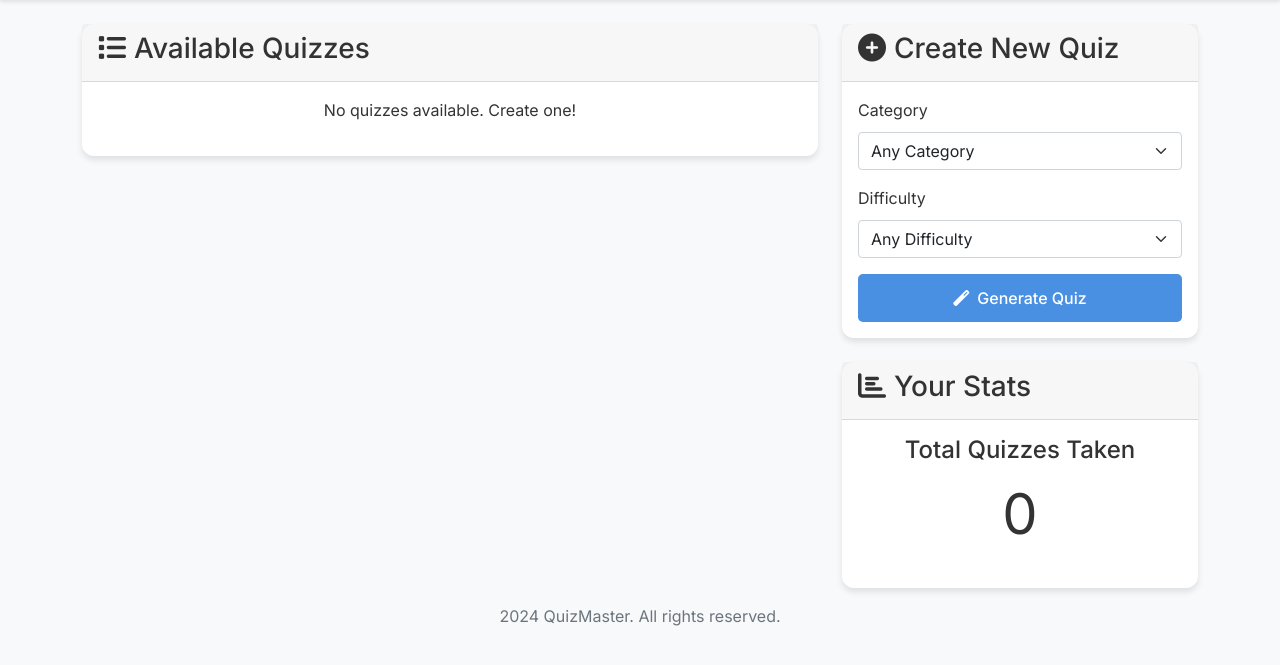
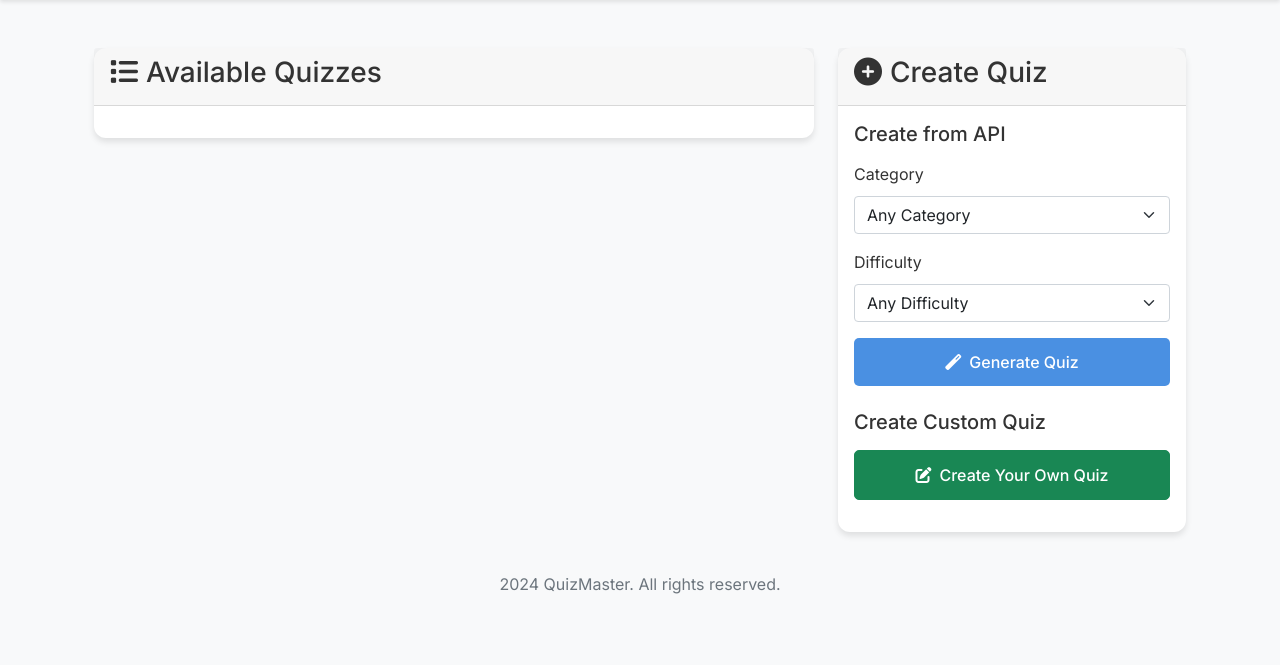
Before and after one commit to amine-zzr/quiz_app, a Flask app: page /dashboard in a window 1280 px wide. Shown: the part 78-743 px from the top of the page. Run offline with Flask 3, Linux system fonts and the light colour scheme; the visitor is signed in with stand-in values (Sample User, id 1); data that the repository does not hold is empty.

Commit message:
update the dashboard template to include a link to create custom quizzes

```diff
--- a/templates/dashboard.html
+++ b/templates/dashboard.html
@@ -1,45 +1,81 @@
 {% extends "base.html" %}
 
 {% block content %}
+<div class="container py-4">
     <div class="row">
+        <!-- Available Quizzes Section -->
         <div class="col-md-8">
+            <!-- User Created Quizzes -->
+            {% if user_quizzes %}
             <div class="card mb-4">
                 <div class="card-header">
-                <h3><i class="fas fa-list me-2"></i>Available Quizzes</h3>
+                    <h3><i class="fas fa-pencil-alt me-2"></i>Your Created Quizzes</h3>
                 </div>
                 <div class="card-body">
-                {% if quizzes %}
                     <div class="row">
-                    {% for quiz in quizzes %}
+                        {% for quiz in user_quizzes %}
                         <div class="col-md-6 mb-3">
                             <div class="card h-100">
                                 <div class="card-body">
                                     <h5 class="card-title">{{ quiz.title }}</h5>
                                     <p class="card-text">{{ quiz.description }}</p>
-                                    <div class="d-flex justify-content-between align-items-center">
-                                        <small class="text-muted">{{ quiz.questions|length }} questions</small>
-                                        <small class="text-muted">{{ quiz.time_limit }} minutes</small>
-                                    </div>
-                                </div>
-                                <div class="card-footer bg-transparent">
-                                    <a href="{{ url_for('take_quiz', quiz_id=quiz.id) }}" class="btn btn-primary w-100">
-                                        <i class="fas fa-play me-2"></i>Take Quiz
+                                    <p class="text-muted">
+                                        <small>
+                                            <i class="fas fa-clock me-1"></i>{{ quiz.time_limit }} minutes
+                                            <br>
+                                            <i class="fas fa-calendar me-1"></i>Created: {{ quiz.created_at.strftime('%Y-%m-%d') }}
+                                        </small>
+                                    </p>
+                                    <a href="{{ url_for('take_quiz', quiz_id=quiz.id) }}" class="btn btn-primary">
+                                        <i class="fas fa-play me-1"></i>Take Quiz
                                     </a>
                                 </div>
                             </div>
                         </div>
                         {% endfor %}
                     </div>
-                {% else %}
-                    <p class="text-center">No quizzes available. Create one!</p>
+                </div>
+            </div>
             {% endif %}
+
+            <!-- Available Quizzes -->
+            <div class="card">
+                <div class="card-header">
+                    <h3><i class="fas fa-list me-2"></i>Available Quizzes</h3>
+                </div>
+                <div class="card-body">
+                    <div class="row">
+                        {% for quiz in quizzes %}
+                        {% if quiz not in user_quizzes %}
+                        <div class="col-md-6 mb-3">
+                            <div class="card h-100">
+                                <div class="card-body">
+                                    <h5 class="card-title">{{ quiz.title }}</h5>
+                                    <p class="card-text">{{ quiz.description }}</p>
+                                    <p class="text-muted">
+                                        <small>
+                                            <i class="fas fa-clock me-1"></i>{{ quiz.time_limit }} minutes
+                                            <br>
+                                            <i class="fas fa-calendar me-1"></i>Added: {{ quiz.created_at.strftime('%Y-%m-%d') }}
+                                        </small>
+                                    </p>
+                                    <a href="{{ url_for('take_quiz', quiz_id=quiz.id) }}" class="btn btn-primary">
+                                        <i class="fas fa-play me-1"></i>Take Quiz
+                                    </a>
+                                </div>
+                            </div>
+                        </div>
+                        {% endif %}
+                        {% endfor %}
+                    </div>
                 </div>
             </div>
 
+            <!-- Quiz Results -->
             {% if results %}
-        <div class="card">
+            <div class="card mt-4">
                 <div class="card-header">
-                <h3><i class="fas fa-history me-2"></i>Your Quiz History</h3>
+                    <h3><i class="fas fa-chart-bar me-2"></i>Your Results</h3>
                 </div>
                 <div class="card-body">
                     <div class="table-responsive">
@@ -48,7 +84,6 @@
                                 <tr>
                                     <th>Quiz</th>
                                     <th>Score</th>
-                                <th>Percentage</th>
                                     <th>Date</th>
                                 </tr>
                             </thead>
@@ -56,12 +91,7 @@
                                 {% for result in results %}
                                 <tr>
                                     <td>{{ result.quiz.title }}</td>
-                                <td>{{ result.score }}/{{ result.total_questions }}</td>
-                                <td>
-                                    <span class="badge {% if (result.score / result.total_questions * 100) >= 70 %}bg-success{% else %}bg-danger{% endif %}">
-                                        {{ "%.1f"|format(result.score / result.total_questions * 100) }}%
-                                    </span>
-                                </td>
+                                    <td>{{ result.score }}%</td>
                                     <td>{{ result.completed_at.strftime('%Y-%m-%d %H:%M') }}</td>
                                 </tr>
                                 {% endfor %}
@@ -73,13 +103,16 @@
             {% endif %}
         </div>
 
+        <!-- Create Quiz Section -->
         <div class="col-md-4">
             <div class="card">
                 <div class="card-header">
-                <h3><i class="fas fa-plus-circle me-2"></i>Create New Quiz</h3>
+                    <h3><i class="fas fa-plus-circle me-2"></i>Create Quiz</h3>
                 </div>
                 <div class="card-body">
-                <form action="{{ url_for('create_quiz') }}" method="POST">
+                    <div class="mb-4">
+                        <h5 class="mb-3">Create from API</h5>
+                        <form action="{{ url_for('create_quiz_api') }}" method="POST">
                             <div class="mb-3">
                                 <label for="category" class="form-label">Category</label>
                                 <select class="form-select" id="category" name="category_id">
@@ -105,33 +138,15 @@
                             </div>
                         </form>
                     </div>
+
+                    <div class="mb-3">
+                        <h5 class="mb-3">Create Custom Quiz</h5>
+                        <div class="d-grid">
+                            <a href="{{ url_for('create_quiz') }}" class="btn btn-success">
+                                <i class="fas fa-edit me-2"></i>Create Your Own Quiz
+                            </a>
                         </div>
-
-        <div class="card mt-4">
-            <div class="card-header">
-                <h3><i class="fas fa-chart-bar me-2"></i>Your Stats</h3>
                     </div>
-            <div class="card-body">
-                <div class="text-center">
-                    <h4 class="mb-3">Total Quizzes Taken</h4>
-                    <h2 class="display-4 mb-4">{{ results|length }}</h2>
-
-                    {% if results %}
-                        {% set total_score = namespace(value=0) %}
-                        {% set total_questions = namespace(value=0) %}
-                        {% for result in results %}
-                            {% set total_score.value = total_score.value + result.score %}
-                            {% set total_questions.value = total_questions.value + result.total_questions %}
-                        {% endfor %}
-
-                        {% set average_score = (total_score.value / total_questions.value * 100)|round(1) %}
-                        <h4 class="mb-3">Average Score</h4>
-                        <h2 class="display-4 mb-0">
-                            <span class="badge {% if average_score >= 70 %}bg-success{% else %}bg-danger{% endif %}">
-                                {{ average_score }}%
-                            </span>
-                        </h2>
-                    {% endif %}
                 </div>
             </div>
         </div>
```
Lines whose indentation alone changed are shown as unchanged.
